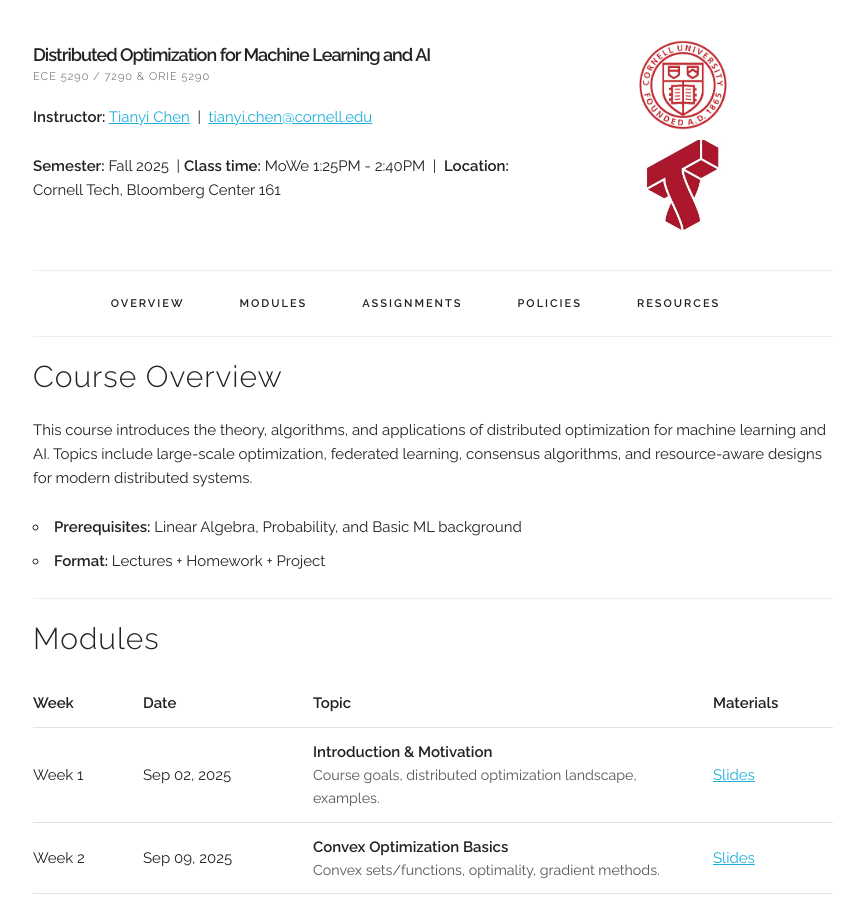
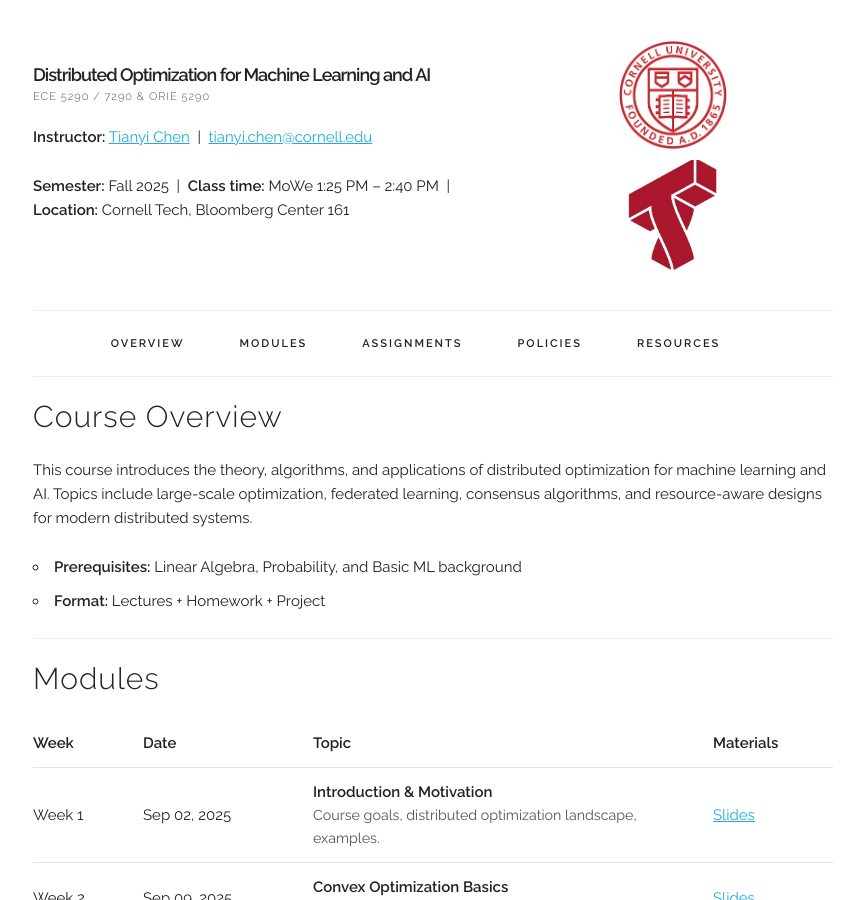
Before and after one commit to chentianyi19/ECE5290, a Jekyll site: the page built from index.html, in a window 1280 px wide and 900 px high. Shown: the whole window, without its empty margins (207-1071 px from the left). Built offline with Jekyll 4.4.1, drawn with Linux system fonts in a browser that asks for light colours.

Commit message:
Update course.html

```diff
--- a/_layouts/course.html
+++ b/_layouts/course.html
@@ -13,29 +13,31 @@
 <body>
 <div class="container">
 
-<!-- ====== Course Header ====== -->
+<!-- ====== Course Header (wider course info) ====== -->
 <section class="header" style="margin: 40px 0;">
   <div class="row header-content"
        style="display: flex; flex-wrap: wrap; justify-content: space-between; align-items: center;">
 
     <!-- Left: Course Info -->
-    <div class="course-info" style="flex: 1; min-width: 260px;">
+    <div class="course-info"
+         style="flex: 1 1 auto; min-width: 400px; max-width: calc(100% - 340px); padding-right: 20px;">
       <h2 style="margin-bottom: 0.3rem;"><b>Distributed Optimization for Machine Learning and AI</b></h2>
       <h4 style="margin-top: 0.3rem;">ECE 5290 / 7290 &amp; ORIE 5290</h4>
       <p><strong>Instructor:</strong>
          <a href="https://chentianyi19.github.io/">Tianyi Chen</a> &nbsp;|&nbsp;
          <a href="mailto:tianyi.chen@cornell.edu">tianyi.chen@cornell.edu</a></p>
-      <p><strong>Semester:</strong> Fall 2025 &nbsp;|&nbsp;<strong>Class time:</strong> MoWe 1:25PM - 2:40PM &nbsp;|&nbsp;
+      <p><strong>Semester:</strong> Fall 2025 &nbsp;|&nbsp;
+         <strong>Class time:</strong> MoWe 1:25 PM – 2:40 PM &nbsp;|&nbsp;
          <strong>Location:</strong> Cornell Tech, Bloomberg Center 161</p>
     </div>
 
-    <!-- Right: Stacked Logos (≈300 px wide, same as your main site) -->
+    <!-- Right: Stacked Logos -->
     <div class="right-logos"
          style="flex: 0 0 300px; text-align: center; display: flex; flex-direction: column; align-items: center; gap: 10px;">
       <img src="/assets/cornell_logo.jpg" alt="Cornell University Logo"
-           style="height: 90px;">
+           style="height: 110px;">
       <img src="/assets/CT_logo.jpg" alt="Cornell Tech Logo"
-           style="height: 90px;">
+           style="height: 110px;">
     </div>
   </div>
 </section>
```
